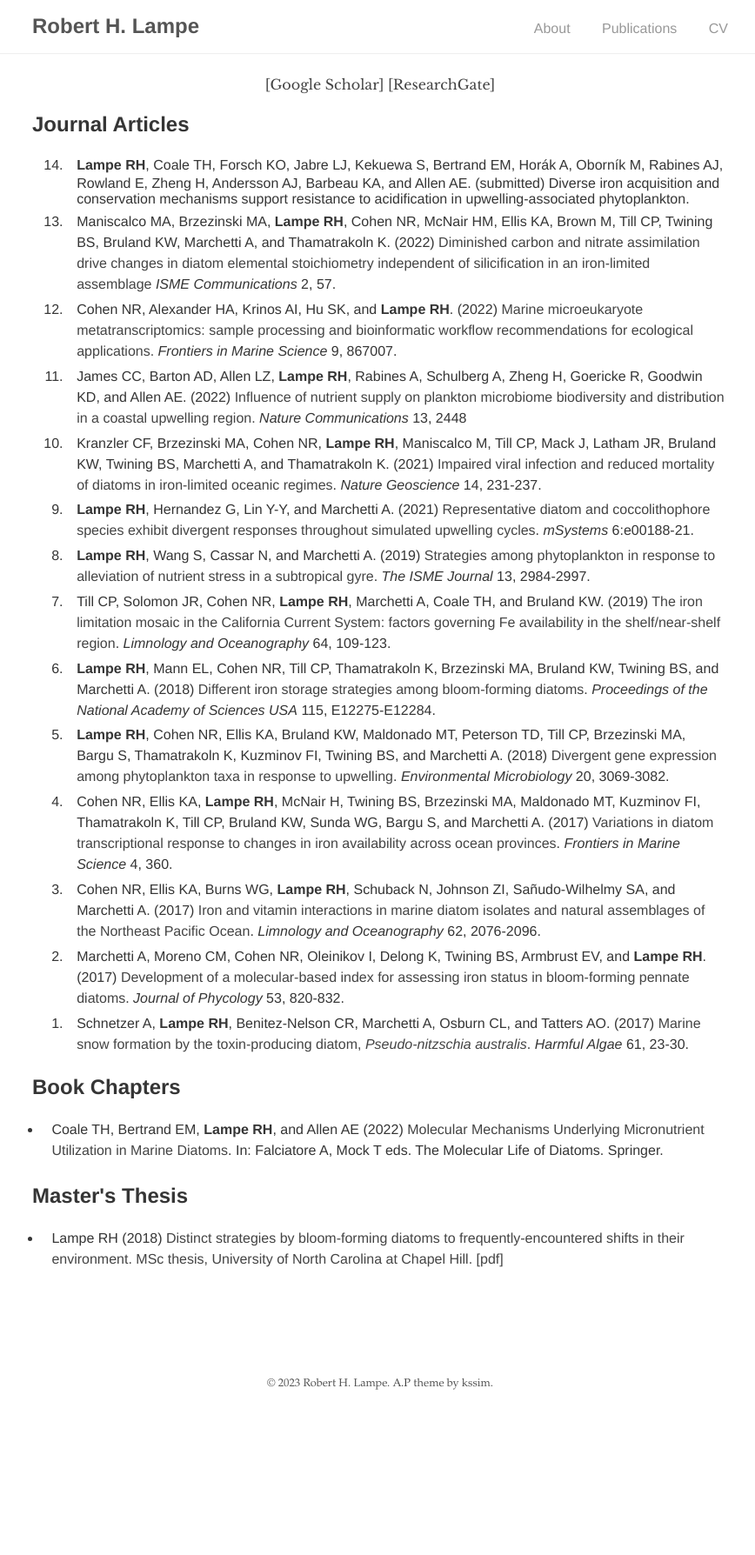
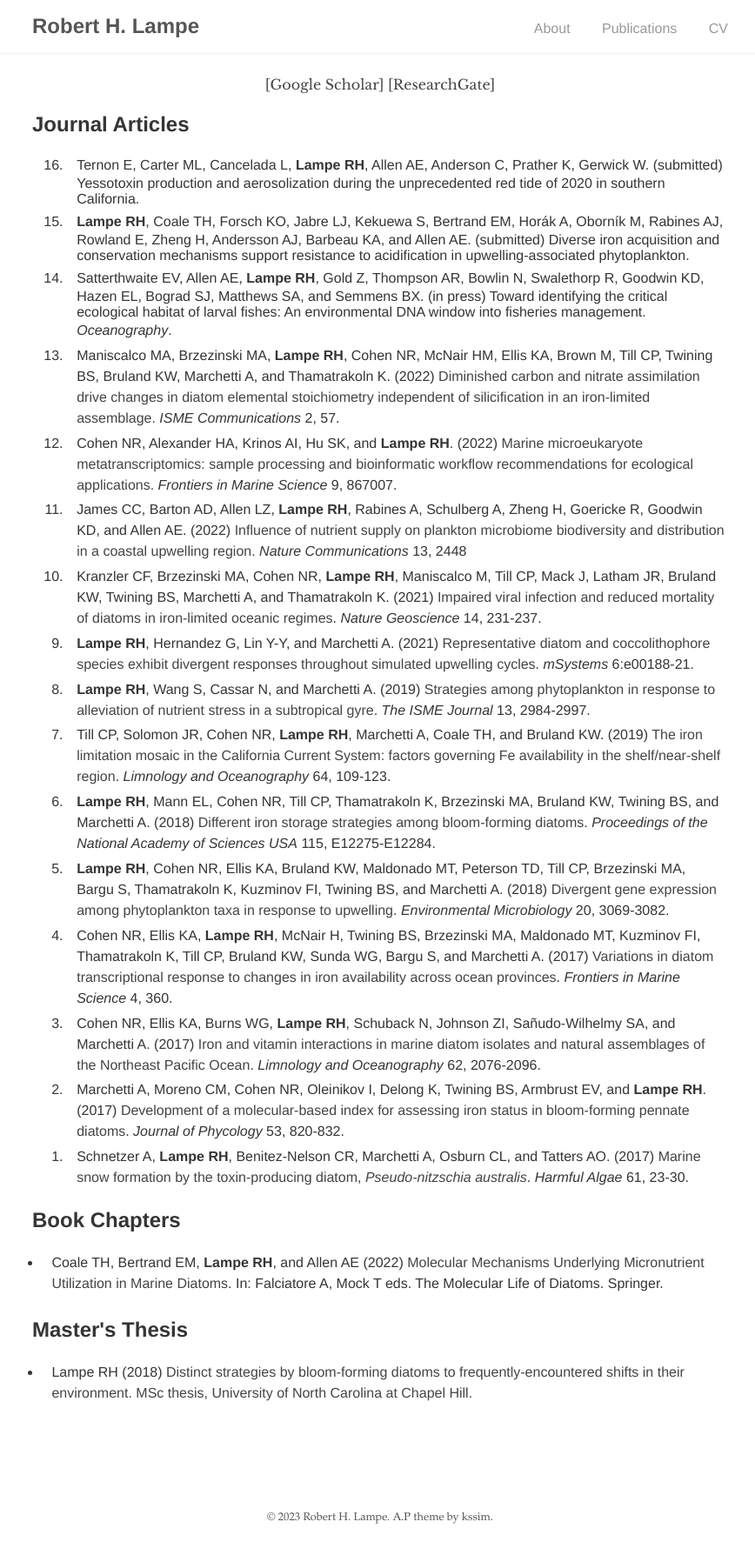
Before and after one commit to rhlampe/rhlampe.github.io, a Jekyll site: the page built from publications/index.html, in a window 1280 px wide. Shown: the whole page at 87% size, without its empty margins (203-1071 px from the left). Built offline with Jekyll 4.4.1, drawn with Linux system fonts in a browser that asks for light colours; before the commit the page ends 1634 px from its top, so only the background shows below that.

Commit message:
update publications

```diff
--- a/publications/index.html
+++ b/publications/index.html
@@ -11,8 +11,10 @@ title: Publications
 
 <div id="publications">
 <ol reversed>
+  <li>Ternon E, Carter ML, Cancelada L, <b>Lampe RH</b>, Allen AE, Anderson C, Prather K, Gerwick W. (submitted) Yessotoxin production and aerosolization during the unprecedented red tide of 2020 in southern California.</li>
   <li><b>Lampe RH</b>, Coale TH, Forsch KO, Jabre LJ, Kekuewa S, Bertrand EM, Hor&aacute;k A, Oborn&iacute;k M, Rabines AJ, Rowland E, Zheng H, Andersson AJ, Barbeau KA, and Allen AE. (submitted) Diverse iron acquisition and conservation mechanisms support resistance to acidification in upwelling-associated phytoplankton.</li>
-  <li>Maniscalco MA, Brzezinski MA, <b>Lampe RH</b>, Cohen NR, McNair HM, Ellis KA, Brown M, Till CP, Twining BS, Bruland KW, Marchetti A, and Thamatrakoln K. (2022) <a href="https://doi.org/10.1038/s43705-022-00136-1">Diminished carbon and nitrate assimilation drive changes in diatom elemental stoichiometry independent of silicification in an iron-limited assemblage</a> <i>ISME Communications</i> 2, 57.</li>
+  <li>Satterthwaite EV, Allen AE, <b>Lampe RH</b>, Gold Z, Thompson AR, Bowlin N, Swalethorp R, Goodwin KD, Hazen EL, Bograd SJ, Matthews SA, and Semmens BX. (in press) Toward identifying the critical ecological habitat of larval fishes: An environmental DNA window into fisheries management. <i>Oceanography</i>.</li>
+  <li>Maniscalco MA, Brzezinski MA, <b>Lampe RH</b>, Cohen NR, McNair HM, Ellis KA, Brown M, Till CP, Twining BS, Bruland KW, Marchetti A, and Thamatrakoln K. (2022) <a href="https://doi.org/10.1038/s43705-022-00136-1">Diminished carbon and nitrate assimilation drive changes in diatom elemental stoichiometry independent of silicification in an iron-limited assemblage.</a> <i>ISME Communications</i> 2, 57.</li>
   <li>Cohen NR, Alexander HA, Krinos AI, Hu SK, and <b>Lampe RH</b>. (2022) <a href="https://doi.org/10.3389/fmars.2022.867007">Marine microeukaryote metatranscriptomics: sample processing and bioinformatic workflow recommendations for ecological applications.</a> <i>Frontiers in Marine Science </i> 9, 867007.</li>
   <li>James CC, Barton AD, Allen LZ, <b>Lampe RH</b>, Rabines A, Schulberg A, Zheng H, Goericke R, Goodwin KD, and Allen AE. (2022) <a href="https://doi.org/10.1038/s41467-022-30139-4">Influence of nutrient supply on plankton microbiome biodiversity and distribution in a coastal upwelling region.</a> <i>Nature Communications</i> 13, 2448</li>
   <li>Kranzler CF, Brzezinski MA, Cohen NR, <b>Lampe RH</b>, Maniscalco M, Till CP, Mack J, Latham JR, Bruland KW, Twining BS, Marchetti A, and Thamatrakoln K. (2021) <a href="https://doi.org/10.1038/s41561-021-00711-6">Impaired viral infection and reduced mortality of diatoms in iron-limited oceanic regimes</a>. <i>Nature Geoscience</i> 14, 231-237.</li>
@@ -34,5 +36,5 @@ title: Publications
 
 <h2>Master's Thesis</h2>
 <ul>
-  <li>Lampe RH (2018) <a href="https://cdr.lib.unc.edu/record/uuid:b1a96afd-a2b1-4a7d-a6a1-968254dee6d7">Distinct strategies by bloom-forming diatoms to frequently-encountered shifts in their environment. MSc thesis, University of North Carolina at Chapel Hill.</a> <a href="/files/Lampe_MS_thesis.pdf">[pdf]</a></li>
+  <li>Lampe RH (2018) <a href="https://cdr.lib.unc.edu/record/uuid:b1a96afd-a2b1-4a7d-a6a1-968254dee6d7">Distinct strategies by bloom-forming diatoms to frequently-encountered shifts in their environment. MSc thesis, University of North Carolina at Chapel Hill.</a></li>
 </ul>
```
